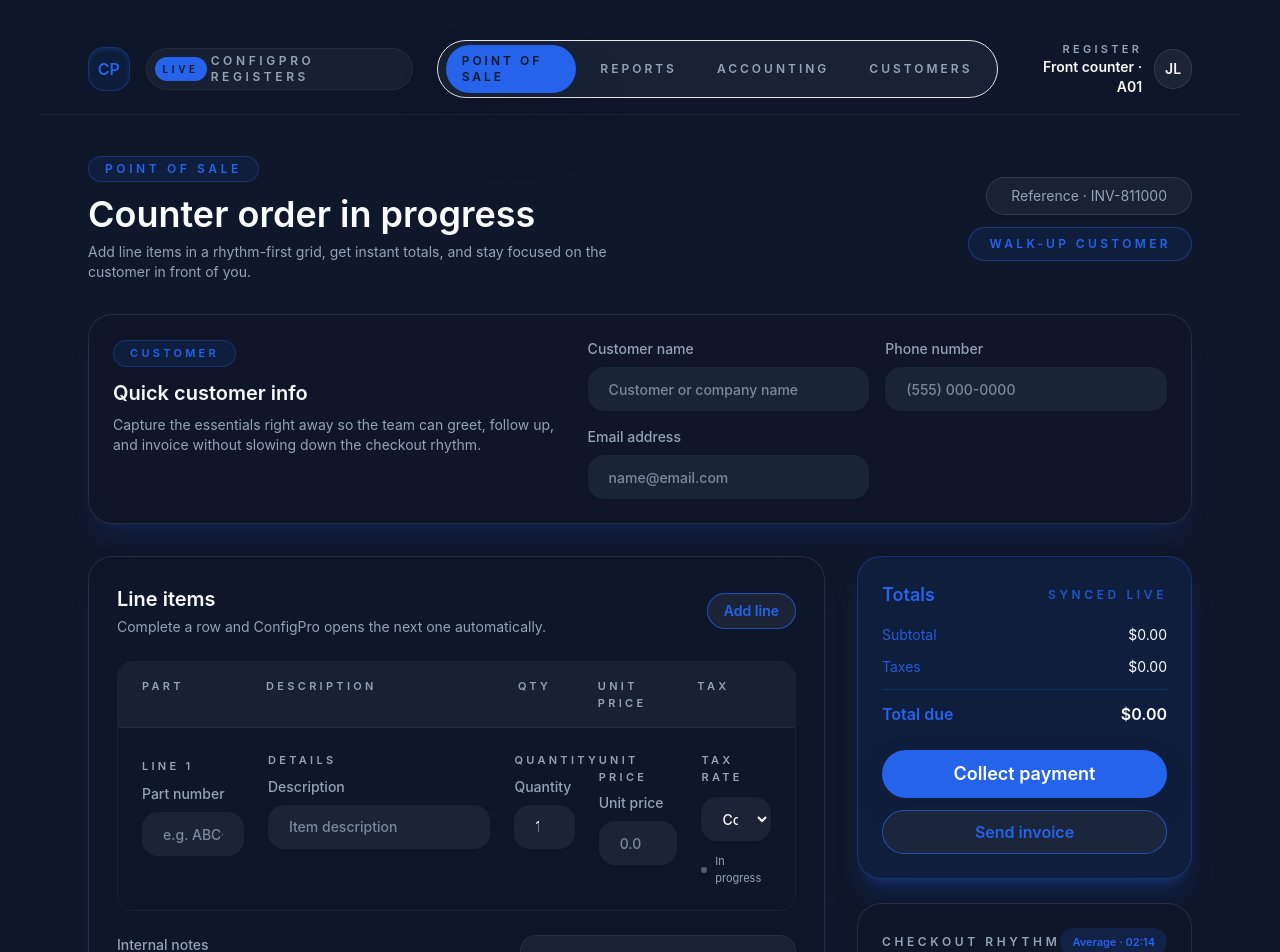
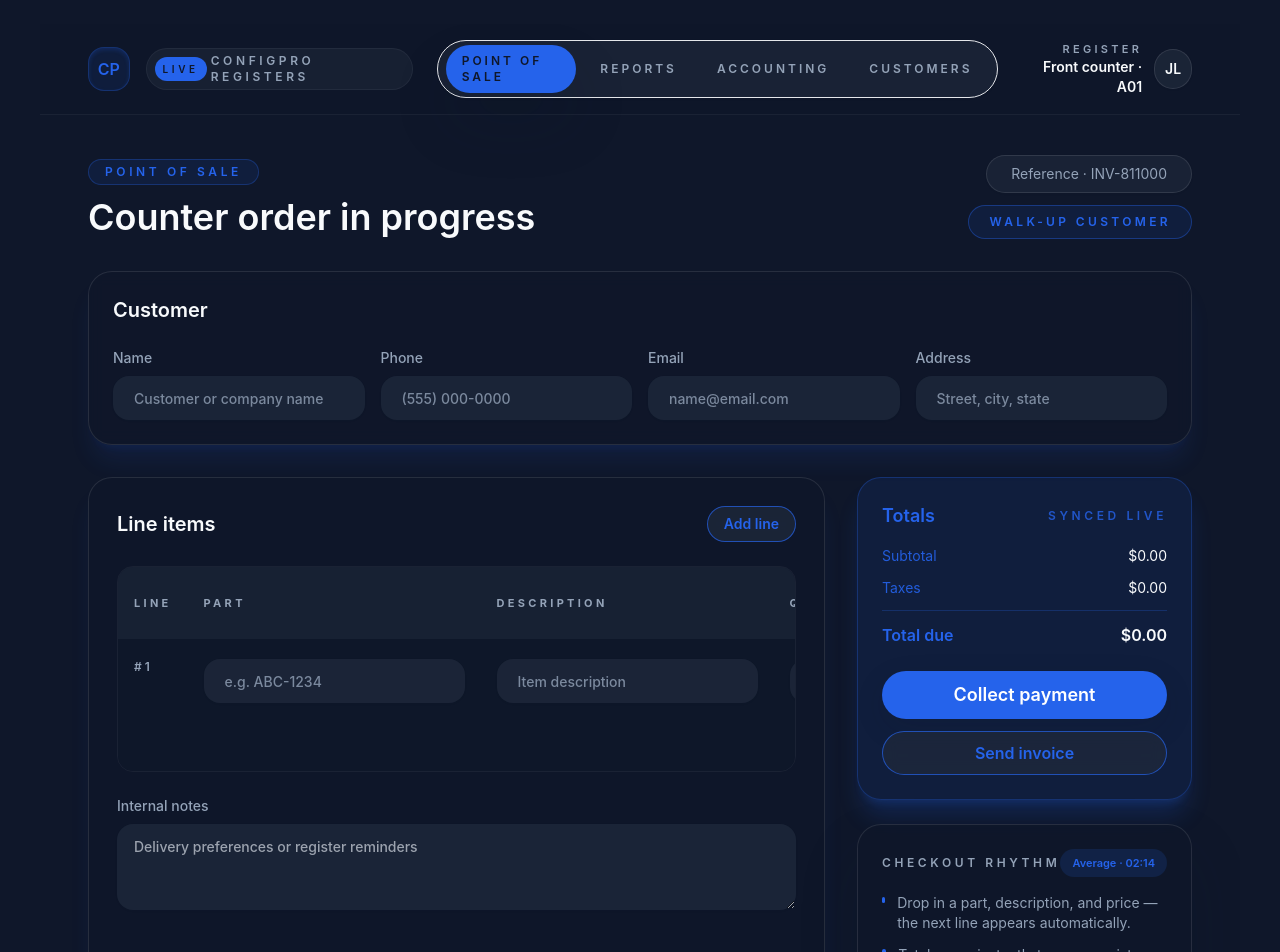
Before and after one commit to kayleschmoyer/ConfigPro, a React (Vite) app: page /pos in a window 1280 px wide. Shown: the top 952 px of the page. Built offline with nearby package versions, Linux system fonts and the light colour scheme.

Commit message:
Simplify customer panel and refresh line item table

```diff
--- a/src/pages/PointOfSalePage.tsx
+++ b/src/pages/PointOfSalePage.tsx
@@ -55,6 +55,7 @@ export const PointOfSalePage = () => {
   const [customerName, setCustomerName] = useState('');
   const [customerPhone, setCustomerPhone] = useState('');
   const [customerEmail, setCustomerEmail] = useState('');
+  const [customerAddress, setCustomerAddress] = useState('');
   const [notes, setNotes] = useState('');
 
   const totals = useMemo(() => {
@@ -184,12 +185,7 @@ export const PointOfSalePage = () => {
               <div className="inline-flex items-center gap-2 rounded-full border border-primary/30 bg-primary/10 px-4 py-1 text-xs font-semibold uppercase tracking-[0.3em] text-primary">
                 Point of Sale
               </div>
-              <div className="space-y-2">
               <h1 className="text-3xl font-semibold sm:text-4xl">Counter order in progress</h1>
-                <p className="max-w-xl text-sm text-muted">
-                  Add line items in a rhythm-first grid, get instant totals, and stay focused on the customer in front of you.
-                </p>
-              </div>
             </div>
             <div className="flex flex-col items-end gap-3 text-right">
               <div className="rounded-full border border-foreground/10 bg-surface/70 px-6 py-2 text-sm text-muted shadow-sm">
@@ -201,28 +197,20 @@ export const PointOfSalePage = () => {
             </div>
           </div>
 
-          <section className="grid gap-6 rounded-3xl border border-foreground/10 bg-background/80 p-6 shadow-xl shadow-primary/10 backdrop-blur lg:grid-cols-[minmax(0,1.05fr)_minmax(0,1.35fr)]">
-            <div className="space-y-3">
-              <div className="inline-flex items-center gap-2 rounded-full border border-primary/30 bg-primary/10 px-4 py-1 text-[11px] font-semibold uppercase tracking-[0.3em] text-primary">
-                Customer
+          <section className="space-y-6 rounded-3xl border border-foreground/10 bg-background/80 p-6 shadow-xl shadow-primary/10 backdrop-blur">
+            <div className="flex items-center justify-between">
+              <h2 className="text-xl font-semibold">Customer</h2>
             </div>
-              <div className="space-y-2">
-                <h2 className="text-xl font-semibold">Quick customer info</h2>
-                <p className="text-sm text-muted">
-                  Capture the essentials right away so the team can greet, follow up, and invoice without slowing down the checkout rhythm.
-                </p>
-              </div>
-            </div>
-            <div className="grid gap-4 sm:grid-cols-2">
+            <div className="grid gap-4 sm:grid-cols-2 lg:grid-cols-4">
               <Input
-                label="Customer name"
+                label="Name"
                 placeholder="Customer or company name"
                 value={customerName}
                 onChange={(event) => setCustomerName(event.target.value)}
                 className="rounded-2xl border-transparent bg-surface/80 text-sm shadow-sm focus:border-primary"
               />
               <Input
-                label="Phone number"
+                label="Phone"
                 type="tel"
                 placeholder="(555) 000-0000"
                 value={customerPhone}
@@ -230,12 +218,19 @@ export const PointOfSalePage = () => {
                 className="rounded-2xl border-transparent bg-surface/80 text-sm shadow-sm focus:border-primary"
               />
               <Input
-                label="Email address"
+                label="Email"
                 type="email"
                 placeholder="name@email.com"
                 value={customerEmail}
                 onChange={(event) => setCustomerEmail(event.target.value)}
-                className="sm:col-span-2 rounded-2xl border-transparent bg-surface/80 text-sm shadow-sm focus:border-primary"
+                className="rounded-2xl border-transparent bg-surface/80 text-sm shadow-sm focus:border-primary"
+              />
+              <Input
+                label="Address"
+                placeholder="Street, city, state"
+                value={customerAddress}
+                onChange={(event) => setCustomerAddress(event.target.value)}
+                className="rounded-2xl border-transparent bg-surface/80 text-sm shadow-sm focus:border-primary"
               />
             </div>
           </section>
@@ -243,65 +238,66 @@ export const PointOfSalePage = () => {
           <div className="grid flex-1 gap-8 lg:grid-cols-[minmax(0,2.2fr)_minmax(0,1fr)]">
             <section className="flex flex-col gap-6 rounded-3xl border border-foreground/10 bg-background/85 p-7 shadow-xl shadow-primary/10 backdrop-blur-xl">
               <div className="flex flex-wrap items-center justify-between gap-3">
-                <div className="space-y-1">
                 <h2 className="text-xl font-semibold">Line items</h2>
-                  <p className="text-sm text-muted">
-                    Complete a row and ConfigPro opens the next one automatically.
-                  </p>
-                </div>
                 <Button variant="outline" size="sm" onClick={handleAddLineItem}>
                   Add line
                 </Button>
               </div>
 
               <div className="overflow-hidden rounded-2xl border border-foreground/5">
-                <div className="grid grid-cols-1 gap-4 border-b border-foreground/5 bg-surface/60 px-6 py-4 text-[11px] font-semibold uppercase tracking-[0.3em] text-muted sm:grid-cols-[minmax(0,1.1fr)_minmax(0,2.4fr)_minmax(0,0.65fr)_minmax(0,0.85fr)_minmax(0,0.75fr)]">
-                  <span>Part</span>
-                  <span>Description</span>
-                  <span>Qty</span>
-                  <span>Unit price</span>
-                  <span>Tax</span>
-                </div>
-                <div className="divide-y divide-foreground/5 bg-background/70">
+                <table className="min-w-full border-collapse text-sm">
+                  <thead className="bg-surface/60 text-[11px] font-semibold uppercase tracking-[0.3em] text-muted">
+                    <tr>
+                      <th className="px-4 py-4 text-left">Line</th>
+                      <th className="px-4 py-4 text-left">Part</th>
+                      <th className="px-4 py-4 text-left">Description</th>
+                      <th className="px-4 py-4 text-left">Qty</th>
+                      <th className="px-4 py-4 text-left">Unit price</th>
+                      <th className="px-4 py-4 text-left">Tax</th>
+                      <th className="px-4 py-4 text-right">Line total</th>
+                      <th className="px-4 py-4 text-right" aria-label="Actions" />
+                    </tr>
+                  </thead>
+                  <tbody className="divide-y divide-foreground/5 bg-background/70">
                     {lineItems.map((item, index) => {
-                    const isComplete =
-                      item.partNumber.trim() !== '' &&
-                      item.description.trim() !== '' &&
-                      item.unitPrice.trim() !== '';
+                      const quantity = parseFloat(item.quantity) || 0;
+                      const unitPrice = parseFloat(item.unitPrice) || 0;
+                      const lineSubtotal = quantity * unitPrice;
+                      const lineTax = lineSubtotal * item.taxRate;
+                      const lineTotal = lineSubtotal + lineTax;
 
                       return (
-                      <div
+                        <tr
                           key={item.id}
-                        className="group grid grid-cols-1 items-start gap-6 px-6 py-6 transition hover:bg-surface/80 sm:grid-cols-[minmax(0,1.1fr)_minmax(0,2.4fr)_minmax(0,0.65fr)_minmax(0,0.85fr)_minmax(0,0.75fr)]"
+                          className="align-top transition hover:bg-surface/80"
                         >
-                        <div className="space-y-2">
-                          <span className="text-[11px] font-semibold uppercase tracking-[0.3em] text-muted">Line {index + 1}</span>
+                          <td className="px-4 py-5 align-top text-xs font-semibold uppercase tracking-[0.25em] text-muted">
+                            #{index + 1}
+                          </td>
+                          <td className="px-4 py-5 align-top">
                             <Input
-                            label="Part number"
                               value={item.partNumber}
                               onChange={(event) =>
                                 handleItemChange(item.id, 'partNumber', event.target.value)
                               }
                               placeholder="e.g. ABC-1234"
+                              aria-label="Part number"
                               className="h-11 rounded-2xl border-transparent bg-surface/80 text-sm shadow-sm focus:border-primary"
                             />
-                        </div>
-                        <div className="flex flex-col gap-2">
-                          <span className="text-[11px] font-semibold uppercase tracking-[0.3em] text-muted">Details</span>
+                          </td>
+                          <td className="px-4 py-5 align-top">
                             <Input
-                            label="Description"
                               value={item.description}
                               onChange={(event) =>
                                 handleItemChange(item.id, 'description', event.target.value)
                               }
                               placeholder="Item description"
+                              aria-label="Description"
                               className="h-11 rounded-2xl border-transparent bg-surface/80 text-sm shadow-sm focus:border-primary"
                             />
-                        </div>
-                        <div className="flex flex-col gap-2">
-                          <span className="text-[11px] font-semibold uppercase tracking-[0.3em] text-muted">Quantity</span>
+                          </td>
+                          <td className="px-4 py-5 align-top">
                             <Input
-                            label="Quantity"
                               type="number"
                               min="0"
                               step="1"
@@ -309,13 +305,12 @@ export const PointOfSalePage = () => {
                               onChange={(event) =>
                                 handleItemChange(item.id, 'quantity', event.target.value)
                               }
+                              aria-label="Quantity"
                               className="h-11 rounded-2xl border-transparent bg-surface/80 text-sm shadow-sm focus:border-primary"
                             />
-                        </div>
-                        <div className="flex flex-col gap-2">
-                          <span className="text-[11px] font-semibold uppercase tracking-[0.3em] text-muted">Unit price</span>
+                          </td>
+                          <td className="px-4 py-5 align-top">
                             <Input
-                            label="Unit price"
                               type="number"
                               min="0"
                               step="0.01"
@@ -325,11 +320,12 @@ export const PointOfSalePage = () => {
                               }
                               className="h-11 rounded-2xl border-transparent bg-surface/80 text-sm shadow-sm focus:border-primary"
                               placeholder="0.00"
+                              aria-label="Unit price"
                             />
-                        </div>
-                        <div className="flex flex-col gap-3">
-                          <span className="text-[11px] font-semibold uppercase tracking-[0.3em] text-muted">Tax rate</span>
+                          </td>
+                          <td className="px-4 py-5 align-top">
                             <label className="flex flex-col gap-2 text-sm font-medium text-muted">
+                              Tax rate
                               <select
                                 value={item.taxRate}
                                 onChange={(event) =>
@@ -347,16 +343,11 @@ export const PointOfSalePage = () => {
                                 ))}
                               </select>
                             </label>
-                          <div className="flex items-center justify-between text-[11px] text-muted">
-                            <span className="inline-flex items-center gap-2">
-                              <span
-                                className={cn(
-                                  'h-1.5 w-1.5 rounded-full transition',
-                                  isComplete ? 'bg-primary' : 'bg-muted/50'
-                                )}
-                              />
-                              {isComplete ? 'Ready' : 'In progress'}
-                            </span>
+                          </td>
+                          <td className="px-4 py-5 align-top text-right text-sm font-semibold text-foreground">
+                            {formatCurrency(lineTotal)}
+                          </td>
+                          <td className="px-4 py-5 align-top text-right">
                             {lineItems.length > 1 && (
                               <Button
                                 type="button"
@@ -368,15 +359,14 @@ export const PointOfSalePage = () => {
                                 Remove
                               </Button>
                             )}
-                          </div>
-                        </div>
-                      </div>
+                          </td>
+                        </tr>
                       );
                     })}
-                </div>
+                  </tbody>
+                </table>
               </div>
 
-              <div className="grid gap-4 sm:grid-cols-[1.4fr_1fr]">
               <label className="flex flex-col gap-2 text-sm font-medium text-muted">
                 Internal notes
                 <textarea
@@ -390,24 +380,6 @@ export const PointOfSalePage = () => {
                   )}
                 />
               </label>
-                <div className="flex flex-col gap-3 rounded-2xl border border-foreground/5 bg-surface/70 px-4 py-4 text-xs uppercase tracking-[0.2em] text-muted">
-                  <span className="font-semibold text-foreground/80">Contact recap</span>
-                  <div className="space-y-2 normal-case text-[13px] font-medium text-foreground">
-                    <div className="flex flex-col">
-                      <span className="text-[11px] font-semibold uppercase tracking-[0.25em] text-muted">Name</span>
-                      <span>{customerName || 'Walk-up customer'}</span>
-                    </div>
-                    <div className="flex flex-col">
-                      <span className="text-[11px] font-semibold uppercase tracking-[0.25em] text-muted">Phone</span>
-                      <span>{customerPhone || 'Add a phone number'}</span>
-                    </div>
-                    <div className="flex flex-col">
-                      <span className="text-[11px] font-semibold uppercase tracking-[0.25em] text-muted">Email</span>
-                      <span>{customerEmail || 'Add an email address'}</span>
-                    </div>
-                  </div>
-                </div>
-              </div>
             </section>
 
             <aside className="flex flex-col gap-6">
```
Lines whose indentation alone changed are shown as unchanged.
